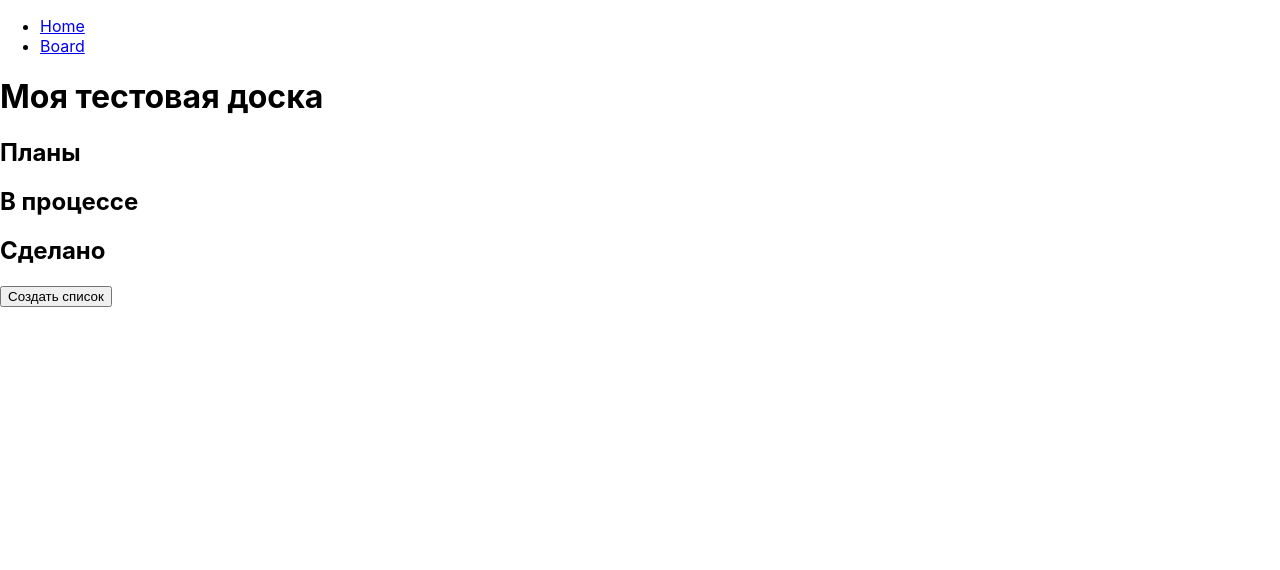
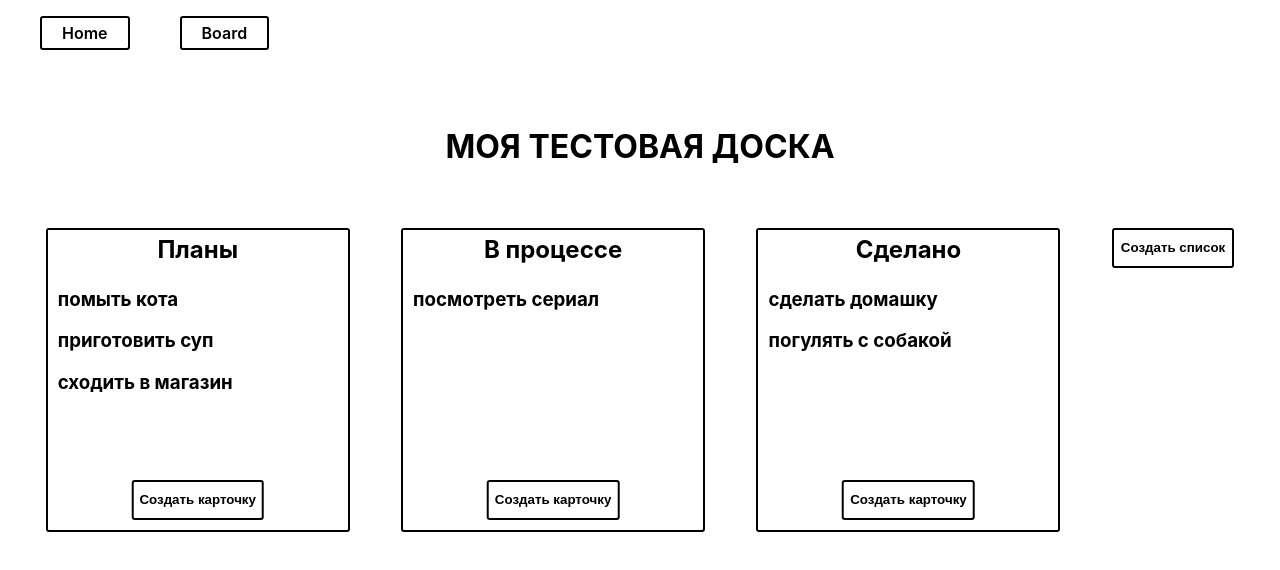
Before and after one commit to GaliaBonda/react-my-trello-frontend, a React (Create React App) app: page /board in a window 1280 px wide. Shown: the top 570 px of the page. Built offline with nearby package versions, Linux system fonts and the light colour scheme.

Commit message:
created lists and cards

```diff
--- a/src/App.css
+++ b/src/App.css
@@ -36,3 +36,29 @@
     transform: rotate(360deg);
   }
 }
+
+.nav ul {
+  display: flex;
+  gap: 50px;
+}
+
+.nav li {
+  list-style-type: none;
+  border: 2px solid black;
+  border-radius: 3px;
+  padding: 5px 20px;
+}
+
+.nav li:hover {
+  background-color: black;
+}
+
+.nav li:hover a {
+  color: white;
+}
+
+.nav a {
+  text-decoration: none;
+  color: black;
+  font-weight: 600;
+}
--- a/src/App.tsx
+++ b/src/App.tsx
@@ -28,7 +28,7 @@ export default function App(): JSX.Element {
   return (
     <Router>
       <div>
-        <nav>
+        <nav className="nav">
           <ul>
             <li>
               <Link to="/">Home</Link>
--- a/src/pages/Board/Board.tsx
+++ b/src/pages/Board/Board.tsx
@@ -1,6 +1,7 @@
 import React from 'react';
 import ICard from '../../common/interfaces/ICard';
 import List from './components/List/List';
+import './components/Board/board.scss';
 
 interface IMyComponentProps {
   title?: string;
@@ -50,10 +51,12 @@ export default class Board extends React.Component<IMyComponentProps, IMyCompone
     const boardState = this.state;
     const items = boardState.lists.map((item) => <List title={item.title} cards={item.cards} />);
     return (
-      <div>
-        <h1>{boardState.title}</h1>
-        {items}
-        <button>Создать список</button>
+      <div className="board-container">
+        <h1 className="board-title">{boardState.title}</h1>
+        <div className="lists">
+          {items}
+          <button className="board-btn">Создать список</button>
+        </div>
       </div>
     );
   }
--- a/src/pages/Board/components/Board/board.scss
+++ b/src/pages/Board/components/Board/board.scss
@@ -0,0 +1,30 @@
+.board-container {
+    padding: 20px;
+}
+
+.board-title {
+    text-align: center;
+    text-transform: uppercase;
+    padding: 20px;
+    padding-bottom: 40px;
+}
+
+.lists {
+    display: flex;
+    justify-content: space-around;
+}
+
+.board-btn {
+    padding: 7px;
+    height: 40px;
+    color: black;
+    background-color: white;
+    border: 2px solid black;
+    border-radius: 3px;
+    font-weight: 600;
+}
+
+.board-btn:hover {
+    background-color: black;
+    color: white;
+}
--- /dev/null
+++ b/src/pages/Board/components/Card/Card.tsx
@@ -0,0 +1,7 @@
+import React from 'react';
+import './card.scss';
+
+export default function Card(props: { title: string }): JSX.Element {
+  const { title } = props;
+  return <h3 className="card-title">{title}</h3>;
+}
--- /dev/null
+++ b/src/pages/Board/components/Card/card.scss
@@ -0,0 +1,3 @@
+.card-title {
+    padding-left: 10px;
+}
--- a/src/pages/Board/components/List/List.tsx
+++ b/src/pages/Board/components/List/List.tsx
@@ -1,8 +1,17 @@
 import React from 'react';
 import ICard from '../../../../common/interfaces/ICard';
+import Card from '../Card/Card';
+import './list.scss';
 
 // eslint-disable-next-line react/no-unused-prop-types
 export default function List(props: { title: string; cards: ICard[] }): JSX.Element {
-  // eslint-disable-next-line react/destructuring-assignment
-  return <h2>{props.title}</h2>;
+  const { title, cards } = props;
+  const cardsArr = cards.map((item) => <Card title={item.title} />);
+  return (
+    <div className="list">
+      <h2 className="list-title">{title}</h2>
+      {cardsArr}
+      <button className="list-btn">Создать карточку</button>
+    </div>
+  );
 }
--- a/src/pages/Board/components/List/list.scss
+++ b/src/pages/Board/components/List/list.scss
@@ -0,0 +1,39 @@
+.list {
+    //padding: 5px;
+    width: 300px;
+    height: 300px;
+    border: 2px solid black;
+    border-radius: 3px;
+    overflow-y: auto;
+    word-wrap: break-word;
+    position: relative;
+}
+
+.list-title {
+    text-align: center;
+    position: sticky;
+    top: 0;
+    padding: 5px;
+    margin: 0;
+    z-index: 1;
+    background-color: white;
+}
+
+.list-btn {
+    display: block;
+    height: 40px;
+    color: black;
+    background-color: white;
+    border: 2px solid black;
+    border-radius: 3px;
+    font-weight: 600;
+    position: absolute;
+    bottom: 10px;
+    left: 50%;
+    transform: translate(-50%);
+}
+
+.list-btn:hover {
+    color: white;
+    background-color: black;
+}
```
